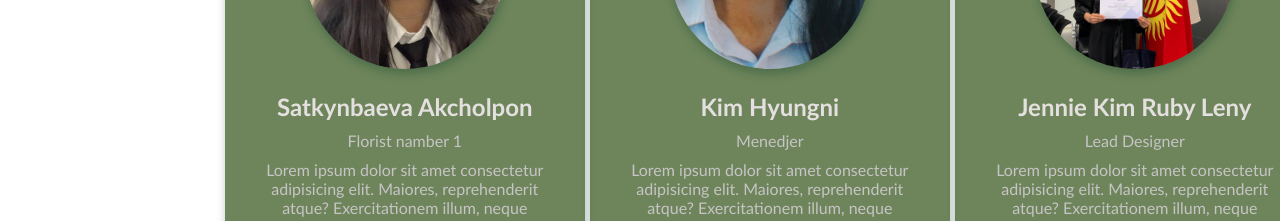
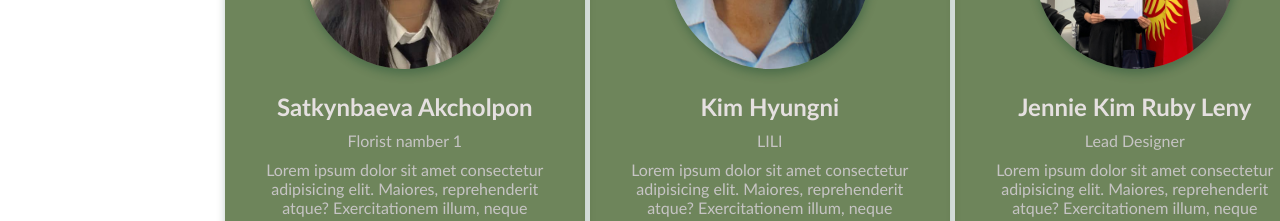
Before and after one commit to akchokpon/diplomwork-mainn, a React (Create React App) app: page /about in a window 1280 px wide. Shown: the part 820-1041 px from the top of the page. Built offline with nearby package versions, Linux system fonts and the light colour scheme; no server answers; the database is empty; a web font is replaced by a local one.

Commit message:
del span

```diff
--- a/src/components/CartList/CartList.js
+++ b/src/components/CartList/CartList.js
@@ -52,7 +52,6 @@ export default function CartList() {
             min={1}
             onChange={(event) => onQuantityChange(product, +event.target.value)} />
           <button className="quantityButton" onClick={() => incrementQuantity(product)}>+</button>
-          <span>${(cart[product.id] * product.price).toFixed(2)}</span>
           <i className="fa fa-times" onClick={() => onItemRemove(product)} />
         </div>
       </div>
--- a/src/pages/About.js
+++ b/src/pages/About.js
@@ -30,7 +30,7 @@ export default function About() {
         <div className="member">
           <img src={photo2} alt="Team Member 2" />
           <h3>Kim Hyungni</h3>
-          <p>Menedjer</p>
+          <p>LILI</p>
           <p>Lorem ipsum dolor sit amet consectetur adipisicing elit. Maiores, reprehenderit atque? Exercitationem illum, neque dolores hic quidem perspiciatis a doloremque unde obcaecati corrupti commodi nulla quos cupiditate. Fugit, ullam sit. Lorem ipsum dolor sit amet consectetur, adipisicing elit. Repudiandae ipsum officiis atque dicta eum a, dolorum, laudantium nemo eaque quam exercitationem unde, facere earum recusandae sapiente molestias iste molestiae veniam.
           </p>
           <p>
```
